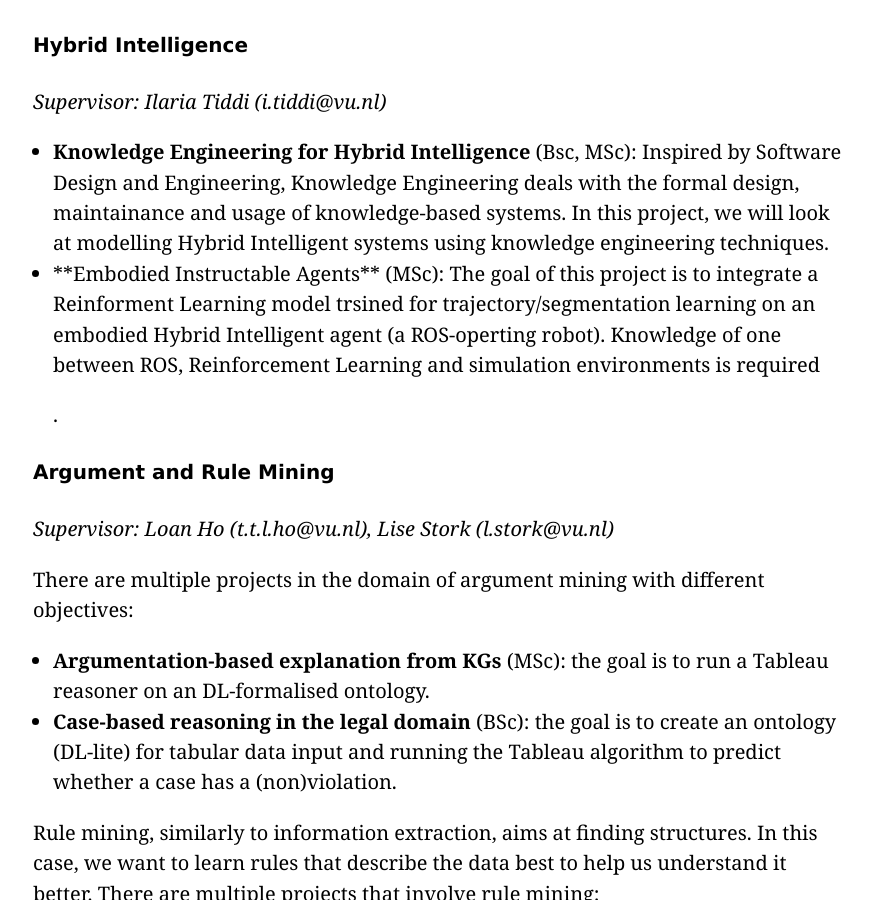
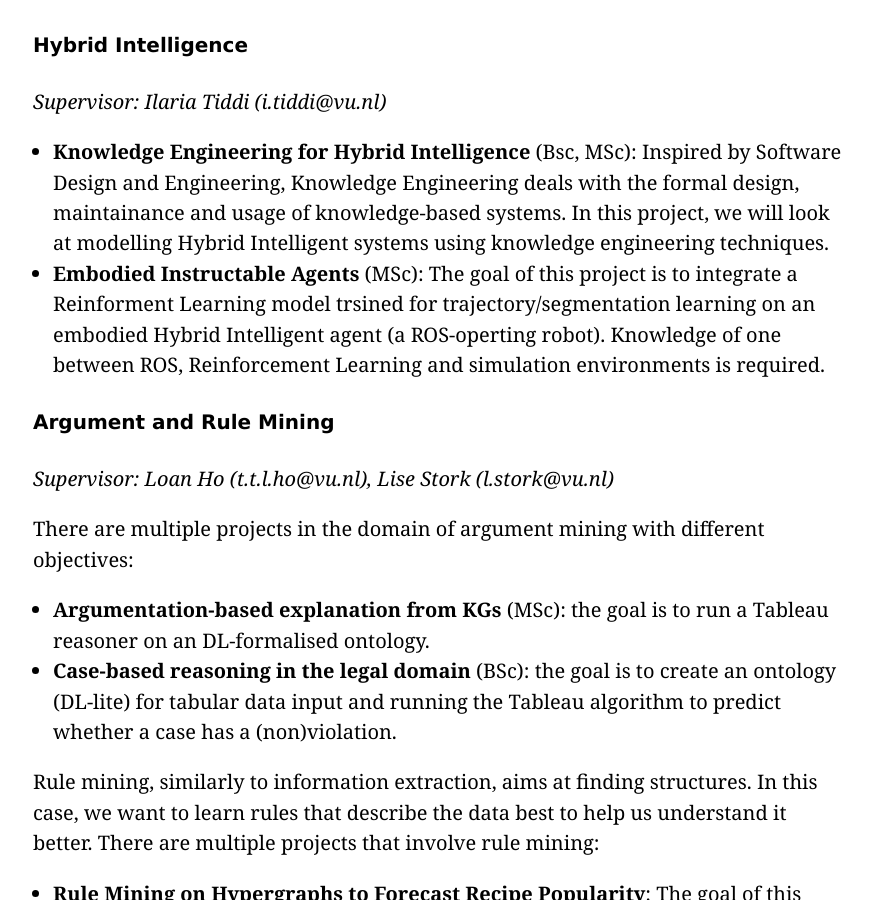
Before and after one commit to kai-vu/site, a Jekyll site: the page built from theses/index.md, in a window 1280 px wide and 900 px high, scrolled down 2859 px. Shown: the whole window, without its empty margins (207-1079 px from the left). Built offline with Jekyll 4.4.1, drawn with Linux system fonts in a browser that asks for light colours; our own code applies the rules of GitHub Pages for plain Markdown files; some of the changed text lies outside the part shown.

```diff
--- a/theses/index.md
+++ b/theses/index.md
@@ -62,7 +62,7 @@ Ontologies model specific domains. As domains evolve over time, ontologies have
 *Supervisor: Ilaria Tiddi (i.tiddi@vu.nl)*
 
 - **Knowledge Engineering for Hybrid Intelligence** (Bsc, MSc): Inspired by Software Design and Engineering, Knowledge Engineering deals with the formal design, maintainance and usage of knowledge-based systems. In this project, we will look at modelling Hybrid Intelligent systems using knowledge engineering techniques.
-- <text id="hi_nh_ma">**Embodied Instructable Agents** (MSc): The goal of this project is to integrate a Reinforment Learning model trsined for trajectory/segmentation learning on an embodied  Hybrid Intelligent agent (a ROS-operting robot). Knowledge of one between ROS, Reinforcement Learning and simulation environments is required</text>.
+- <b id="hi_nh_ma">**Embodied Instructable Agents**</b> (MSc): The goal of this project is to integrate a Reinforment Learning model trsined for trajectory/segmentation learning on an embodied  Hybrid Intelligent agent (a ROS-operting robot). Knowledge of one between ROS, Reinforcement Learning and simulation environments is required.
 
 
 #### Argument and Rule Mining
@@ -120,7 +120,7 @@ Even though these topics would also fit under different topics already discribed
 
 - **Incorporating Semantics in Message Passing methods**: Message passing models are neural network architectures that operate by propagating information along the structure of a graph over which they are trained end-to-end. Currently, these methods treat all relationships in the same way, while in knowledge graphs some edges carry more semantics than others (e.g. entity type or subclass hierarchies). Here, we will look at feeding such information in a message passing model such as R-GCN and test it in a node labelling or link prediction scenario.
 - **Extracting Semantics from neural co-activation graphs**: Here, we will look at extracting taxonomical or ontological information using the analysis of the co-activation graph (CoAG) of a neural network architecture. We will use community analysis incrementally to analyse different knowledge granularities (CoAG alone, CoAG with rdfs:subClassOf, CoAG with other relationships). The taxonomy will help understand what the neural representation has learned, and it will be compared with a ground-truth KG to see how correct the neural representation is.
-- <text id="causalinf-kg">**Semantic robustness of Language Models with causal inference**</text>: We will adapt the approach <a href="https://arxiv.org/pdf/2306.04347.pdf">in this paper</a> to test how robut language models are toward different semantics (description logics, OWL, etc.) The idea is to build a causal model for graph2text tasks and compare its prections with the ones of a language model. Understanding of probability theory, statistics and graph theory is necessary.
+- <b id="causalinf-kg">**Semantic robustness of Language Models with causal inference**</b>: We will adapt the approach <a href="https://arxiv.org/pdf/2306.04347.pdf">in this paper</a> to test how robut language models are toward different semantics (description logics, OWL, etc.) The idea is to build a causal model for graph2text tasks and compare its prections with the ones of a language model. Understanding of probability theory, statistics and graph theory is necessary.
 
 ## Internships and Erasmus Programmes
 Make sure to first check out the official internship process!
```
